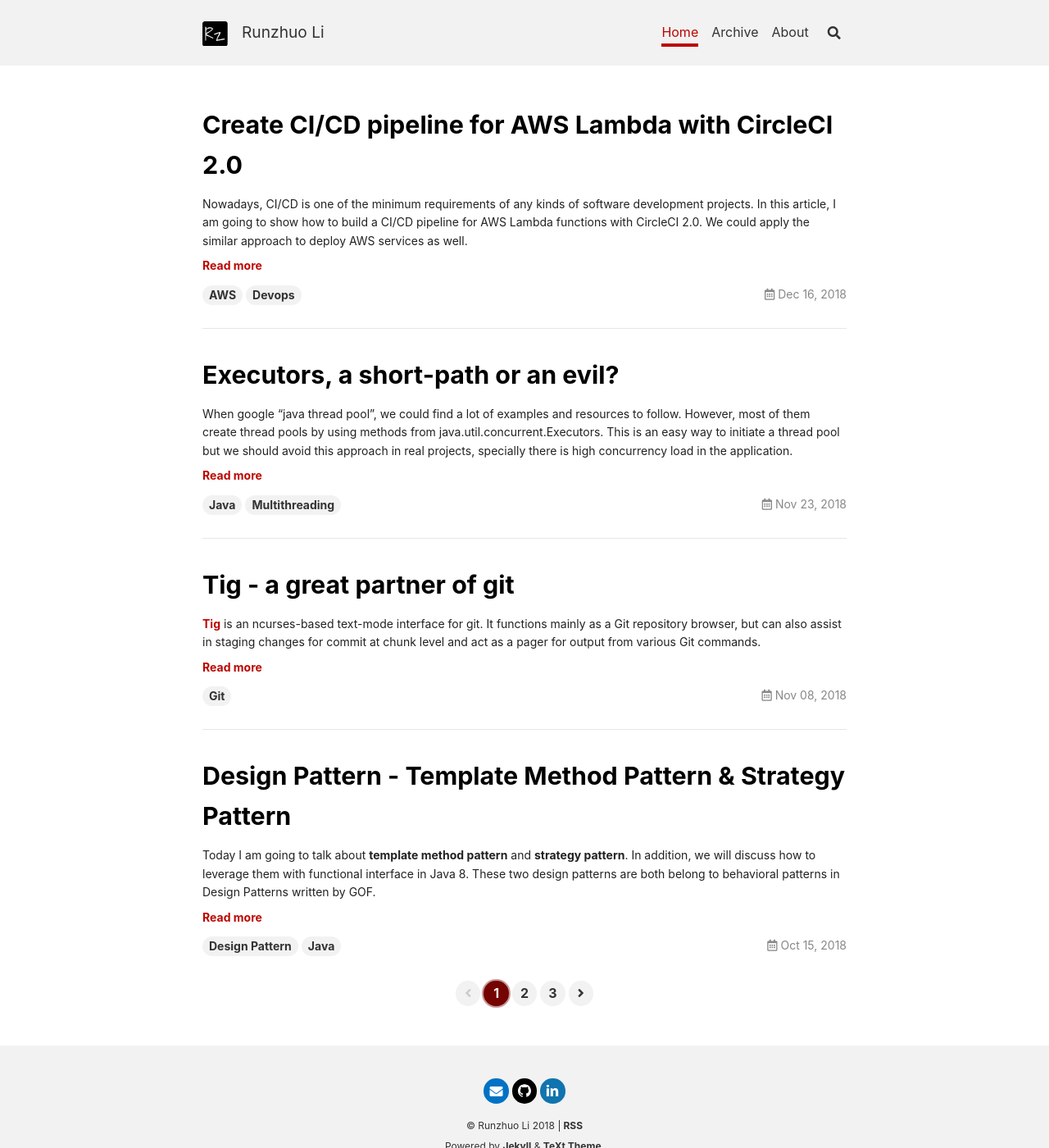
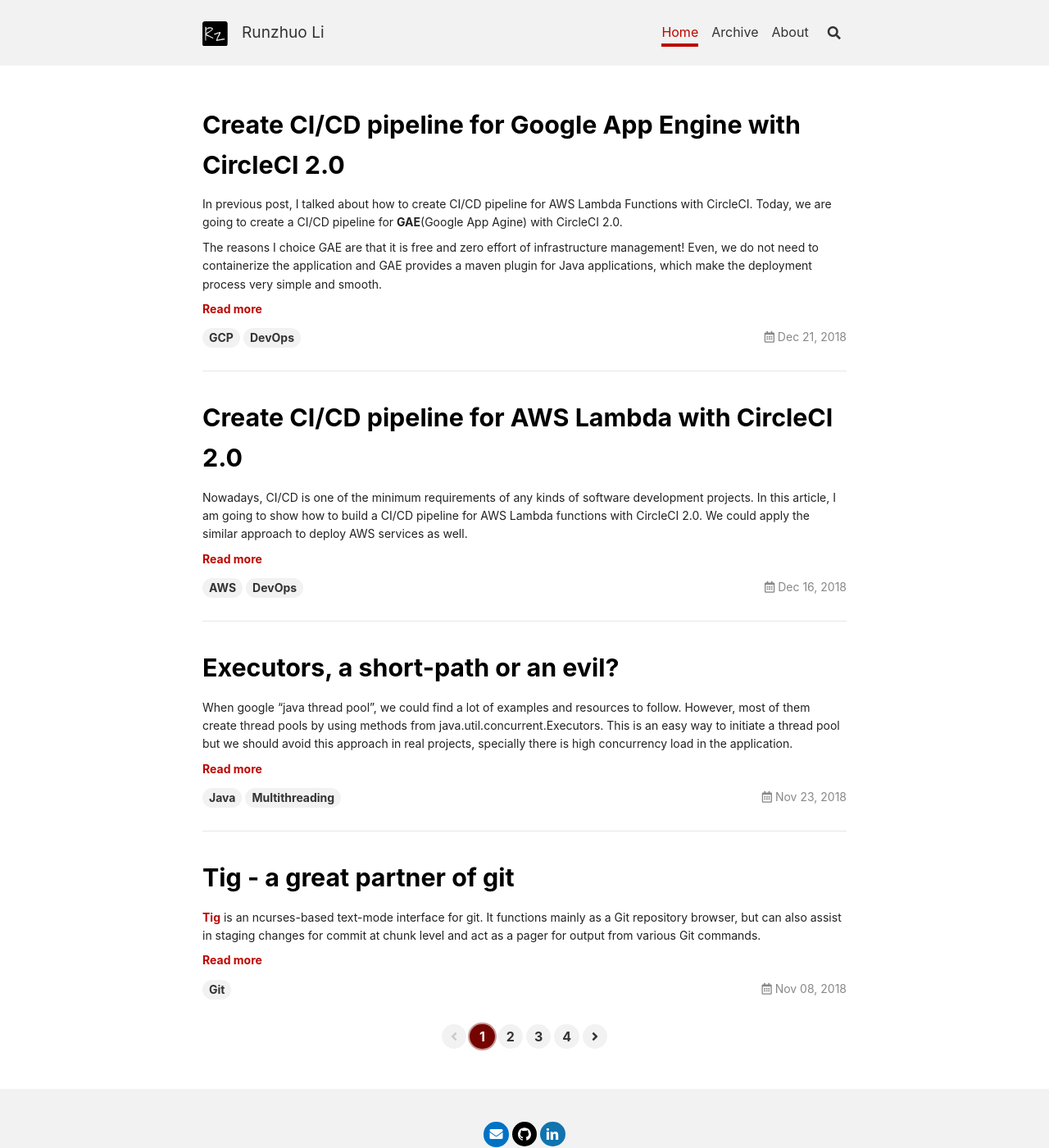
Before and after one commit to runzhuoli/runzhuoli.github.io, a Jekyll site: the page built from index.html, in a window 1280 px wide and 1400 px high. Shown: the whole window at 82% size. Built offline with Jekyll 4.4.1, drawn with Linux system fonts in a browser that asks for light colours; nearby versions of some CDN libraries; the list of posts is cut into pages by our own code; part of the change alters nothing that is shown.

Commit message:
Add gae ci post.

````diff
--- a/_posts/2018-12-16-ci-cd-aws-lambda-circleci.md
+++ b/_posts/2018-12-16-ci-cd-aws-lambda-circleci.md
@@ -3,7 +3,7 @@ title: Create CI/CD pipeline for AWS Lambda with CircleCI 2.0
 key: 20181216
 tags:
   - AWS
-  - Devops
+  - DevOps
 ---
 Nowadays, CI/CD is one of the minimum requirements of any kinds of software development projects. In this article, I am going to show how to build a CI/CD pipeline for AWS Lambda functions with CircleCI 2.0. We could apply the similar approach to deploy AWS services as well.
 
@@ -15,7 +15,7 @@ To start create the pipeline, we need the following resource:
 2. A Github or Bitbucket account.
 3. A CircleCI account, which usually login through Github or Bitbucket.
 4. A Lambda Function in AWS.
-5. Source code for the Lambda Function (my example is a java based AWS Lambda Function which is triggered by my Alexa Skill Kit).
+5. The Source code of the Lambda Function (my example is a java based AWS Lambda Function which is triggered by an Alexa Skill Kit).
 
 Now let's start to create our CI/CD pipeline from scratch.
 
--- /dev/null
+++ b/_posts/2018-12-21-ci-cd-gcp-gae-circleci.md
@@ -0,0 +1,98 @@
+---
+title: Create CI/CD pipeline for Google App Engine with CircleCI 2.0
+key: 20181221
+tags:
+  - GCP
+  - DevOps
+---
+In previous post, I talked about how to create CI/CD pipeline for AWS Lambda Functions with CircleCI. Today, we are going to create a CI/CD pipeline for **GAE**(Google App Agine) with CircleCI 2.0.
+
+The reasons I choice GAE are that it is free and zero effort of infrastructure management! Even, we do not need to containerize the application and GAE provides a maven plugin for Java applications, which make the deployment process very simple and smooth.
+
+<!--more-->
+
+We need the following resources to create our CI/CD pipeline today:
+
+1. A GCP management account and a project.
+2. A Bitbucket or Github account.
+3. A CircleCI account linked with the above git account.
+4. A Google App Engine application.
+5. The source code of GAE application (my example is a Spring Boot Java application).
+
+### Set up Google App Engine
+
+- First, create a standard environment Google App Engine application in GCP web console as below.
+
+![gae-ci-started](https://s3.amazonaws.com/runzhuo-me/image/gae-ci-get-started.png)
+
+- Second, create a service key, which is used by CircleCI to deploy the application. Go to *Credentials* and click *Create Credentials* and then create a service account key in json format. We must keep this json file securely in a private place!
+
+![gae-ci-service-key](https://s3.amazonaws.com/runzhuo-me/image/gae-ci-service-key.png)
+
+- Third, go to *API* in GCP web console. Search "App Engine Admin API" and enable it for the project.
+
+![gae-ci-enable-api](https://s3.amazonaws.com/runzhuo-me/image/gae-ci-enable-api.png)
+
+### Deploy GAE through CircleCI
+
+- First, create ".circleci" folder at the root path of our application. Then, create a `install-and-activate-google-cloud-sdk.sh` file in that folder.
+
+```shell
+#!/bin/bash
+
+set -e
+
+# expecting the install directly in the home directory
+GCLOUD=${HOME}/google-cloud-sdk/bin/gcloud
+
+echo ${GCLOUD_SERVICE_KEY} | base64 --decode --ignore-garbage > ${HOME}/gcloud-service-key.json
+
+if ${GCLOUD} version 2>&1 >> /dev/null; then
+    echo "Cloud SDK is already installed"
+else
+    SDK_URL=https://dl.google.com/dl/cloudsdk/channels/rapid/downloads/google-cloud-sdk-190.0.1-linux-x86_64.tar.gz
+    INSTALL_DIR=${HOME}
+
+    cd ${INSTALL_DIR}
+    wget ${SDK_URL} -O cloud-sdk.tar.gz
+    tar -xzvf cloud-sdk.tar.gz
+
+    ${GCLOUD} components install app-engine-java
+fi
+
+${GCLOUD} auth activate-service-account --key-file ${HOME}/gcloud-service-key.json
+${GCLOUD} config set project ${GCLOUD_PROJECT}
+
+```
+
+- Second, add environment variables for our project in CircleCI as below. The `GCLOUD_PROJECT` is the name of our GCP project and `GCLOUD_SERVICE_KEY` is the base64 value of the json service key file from the second step in previous section.
+
+![gae-ci-env-var](https://s3.amazonaws.com/runzhuo-me/image/gae-ci-env-variables.png)
+
+- Third, set up `config.yml` file in ".circleci" folder and add a deploy job as below:
+
+```yaml
+  deploy:
+    docker:
+      - image: circleci/openjdk:8-jdk-node-browsers
+    steps:
+      - checkout
+      - restore_cache:
+          key: v3-YOUR-PROJECT-{{ checksum ".circleci/install-and-activate-google-cloud-sdk.sh" }}
+      - run: mvn dependency:go-offline
+      - run: /bin/bash .circleci/install-and-activate-google-cloud-sdk.sh
+      - run: mvn appengine:deploy
+      - save_cache:
+          key: v3-YOUR-PROJECT-{{ checksum ".circleci/install-and-activate-google-cloud-sdk.sh" }}
+          paths:
+            - ~/google-cloud-sdk
+            - ~/.m2
+```
+
+Now, when we push any changes to our git repository, our code will be built by CircleCI and deploy to GAE automatically.
+
+### Reference
+
+1. [Getting started with Google App Engine and Spring Boot](https://medium.com/google-cloud/getting-started-with-google-app-engine-and-spring-boot-in-5-steps-2d0f8165c89)
+
+2. [Deploying Kotlin/Java applications to Google App Engine Standard with CircleCI](https://medium.com/2park/deploying-kotlin-java-applications-to-google-app-engine-standard-with-circleci-580c04f77cb7)
````
